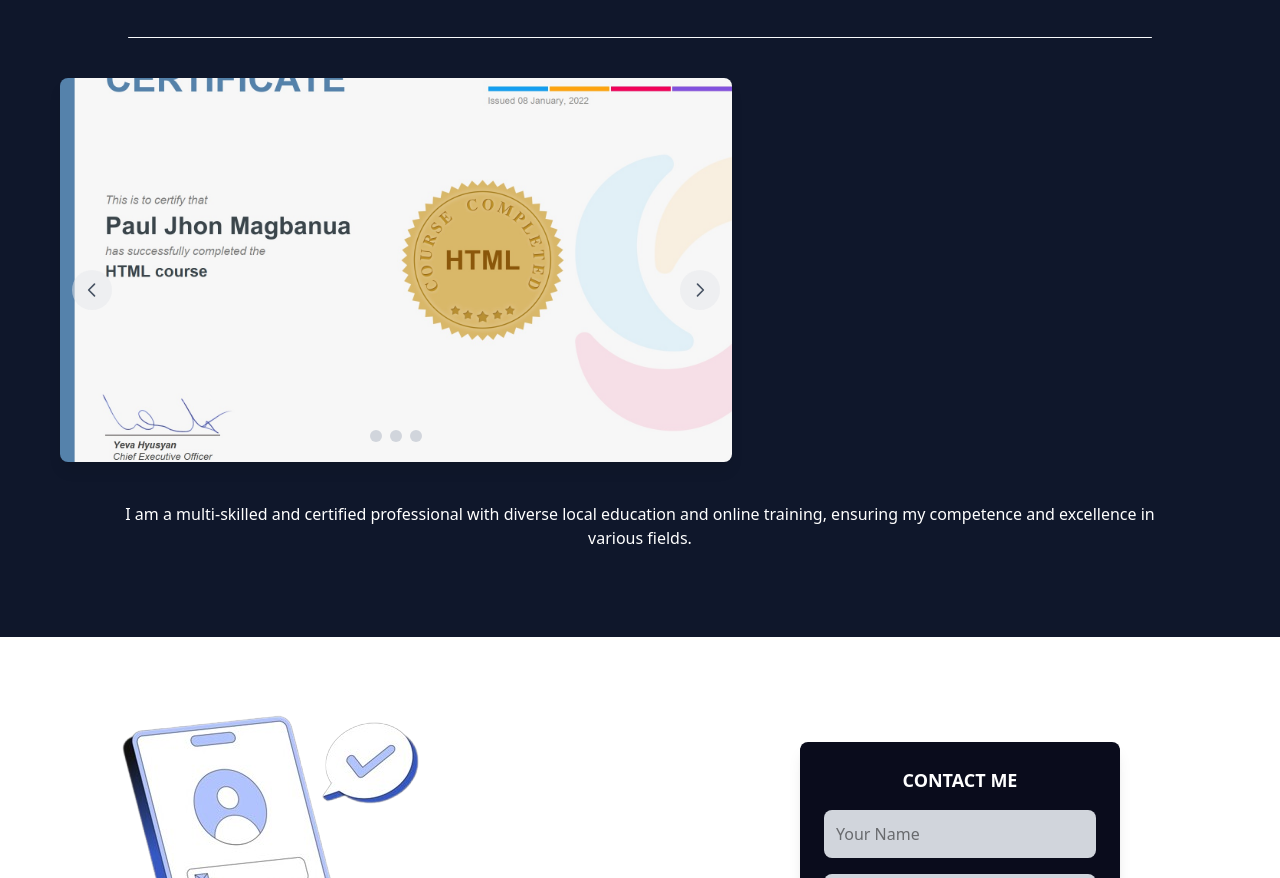
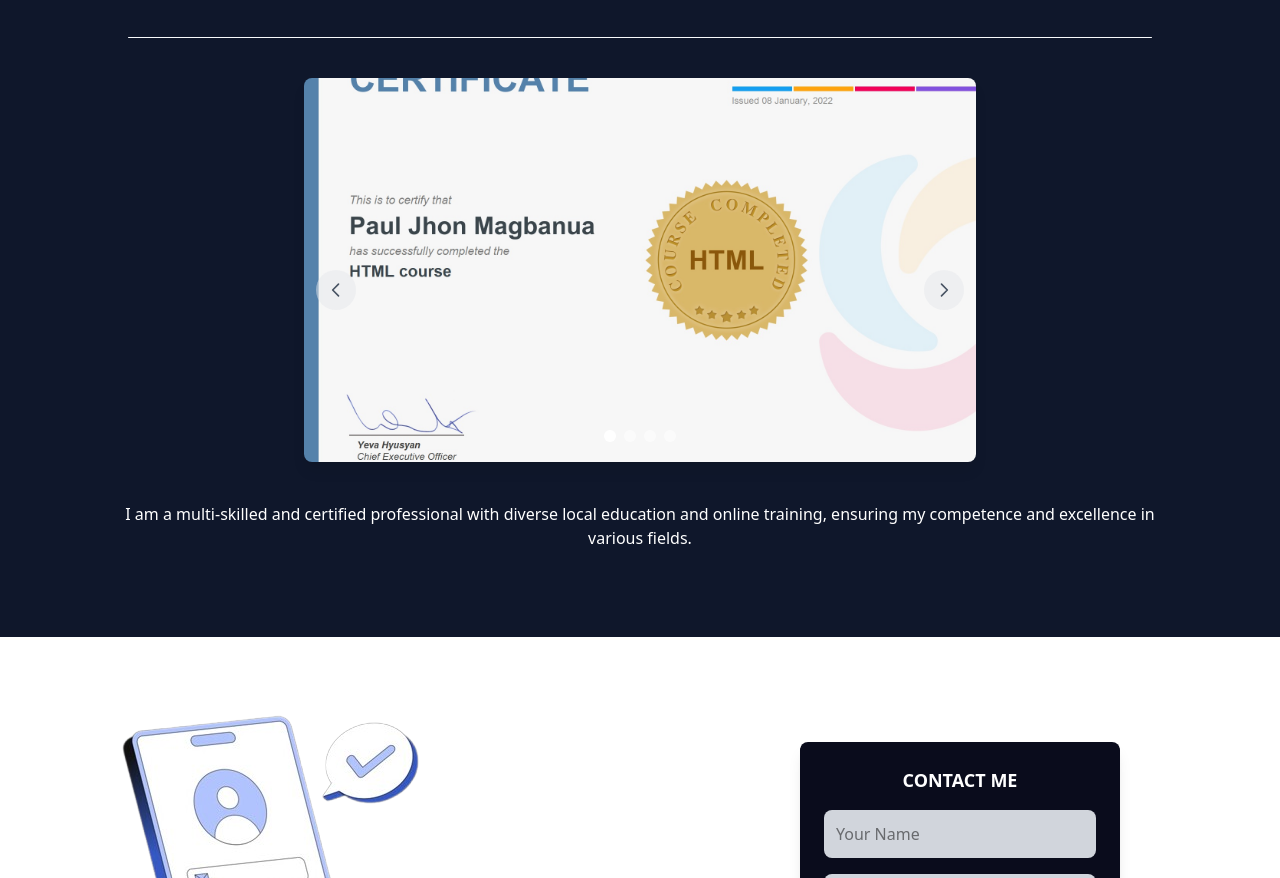
Before and after one commit to peps778/Portfolio-v3, a plain HTML site: page PROD-index.html in a window 1280 px wide. Shown: the part 2555-3433 px from the top of the page. Drawn offline with nearby package versions, Linux system fonts and the light colour scheme.

Commit message:
image carousel fix

```diff
--- a/PROD-index.html
+++ b/PROD-index.html
@@ -222,63 +222,51 @@
             <hr class="w-[80%] h-[0.5px] mx-auto mt-10 my-4 bg-slate-50 border-0 rounded-sm md:my-10 dark:bg-slate-50">
 
 
-            <!-- pagination -->
+           <!-- Pagination -->
+<div class="max-w-2xl mx-auto md:mt-10">
+    <div id="default-carousel" class="relative rounded-lg overflow-hidden shadow-lg" data-carousel="static">
 
-            <div class="max-w-2xl mx-15 mt-10">
-
-                <div id="default-carousel" class="relative rounded-lg overflow-hidden shadow-lg" data-carousel="static">
-                    <!-- Carousel wrapper -->
-                    <div class="relative w-full h-80 md:h-96" data-carousel-inner>
-                        <!-- Item 1 -->
+        <!-- Carousel Wrapper -->
+        <div class="relative w-full h-80 md:h-96 overflow-hidden" data-carousel-inner>
+            <!-- Slide 1 -->
+            <div class="hidden duration-700 ease-in-out" data-carousel-item="active">
+                <img src="./src/assets/html-cert.jpg" class="object-cover w-full h-full" alt="Slide 1">
+            </div>
+            <!-- Slide 2 -->
             <div class="hidden duration-700 ease-in-out" data-carousel-item>
-                            <img src="./src/assets/html-cert.jpg"
-                                class="object-cover w-full h-full" alt="Slide 1">
-
+                <img src="./src/assets/css-cert.jpg" class="object-cover w-full h-full" alt="Slide 2">
             </div>
-                        <!-- Item 2 -->
+            <!-- Slide 3 -->
             <div class="hidden duration-700 ease-in-out" data-carousel-item>
-                            <img src="./src/assets/css-cert.jpg"
-                                class="object-cover w-full h-full" alt="Slide 2">
+                <img src="./src/assets/sql-cert.jpg" class="object-cover w-full h-full" alt="Slide 3">
             </div>
-                        <!-- Item 3 -->
+            <!-- Slide 4 -->
             <div class="hidden duration-700 ease-in-out" data-carousel-item>
-                            <img src="./src/assets/sql-cert.jpg"
-                                class="object-cover w-full h-full" alt="Slide 3">
-                        </div>
-                        <!-- Item 4 -->
-                        <div class="hidden duration-700 ease-in-out" data-carousel-item>
-                            <img src="./src/assets/web-design-cert.jpg"
-                                class="object-cover w-full h-full" alt="Slide 4">
+                <img src="./src/assets/web-design-cert.jpg" class="object-cover w-full h-full" alt="Slide 4">
             </div>
         </div>
+
         <!-- Slider indicators -->
-                    <div class="flex absolute bottom-5 left-1/2 z-30 -translate-x-1/2 space-x-2" data-carousel-indicators>
-                        <button type="button" class="w-3 h-3 rounded-full bg-gray-300 hover:bg-gray-400 focus:outline-none focus:bg-gray-400 transition"></button>
-                        <button type="button" class="w-3 h-3 rounded-full bg-gray-300 hover:bg-gray-400 focus:outline-none focus:bg-gray-400 transition"></button>
-                        <button type="button" class="w-3 h-3 rounded-full bg-gray-300 hover:bg-gray-400 focus:outline-none focus:bg-gray-400 transition"></button>
+        <div class="flex absolute bottom-5 left-1/2 z-30 -translate-x-1/2 space-x-2">
+            <button type="button" data-carousel-slide-to="0" class="w-3 h-3 rounded-full bg-gray-300 hover:bg-gray-400 focus:bg-gray-400"></button>
+            <button type="button" data-carousel-slide-to="1" class="w-3 h-3 rounded-full bg-gray-300 hover:bg-gray-400 focus:bg-gray-400"></button>
+            <button type="button" data-carousel-slide-to="2" class="w-3 h-3 rounded-full bg-gray-300 hover:bg-gray-400 focus:bg-gray-400"></button>
+            <button type="button" data-carousel-slide-to="3" class="w-3 h-3 rounded-full bg-gray-300 hover:bg-gray-400 focus:bg-gray-400"></button>
+        </div>
 
-                    </div>
         <!-- Slider controls -->
-                    <button type="button"
-                        class="flex absolute top-1/2 left-3 z-40 items-center justify-center w-10 h-10 bg-gray-200/50 rounded-full hover:bg-gray-300 focus:outline-none transition"
-                        data-carousel-prev>
-                        <svg class="w-5 h-5 text-gray-600" fill="none" stroke="currentColor" viewBox="0 0 24 24"
-                            xmlns="http://www.w3.org/2000/svg">
+        <button type="button" class="flex absolute top-1/2 left-3 z-40 items-center justify-center w-10 h-10 bg-gray-200/50 rounded-full hover:bg-gray-300 focus:outline-none transition" data-carousel-prev>
+            <svg class="w-5 h-5 text-gray-600" fill="none" stroke="currentColor" viewBox="0 0 24 24" xmlns="http://www.w3.org/2000/svg">
                 <path stroke-linecap="round" stroke-linejoin="round" stroke-width="2" d="M15 19l-7-7 7-7"></path>
             </svg>
         </button>
-                    <button type="button"
-                        class="flex absolute top-1/2 right-3 z-40 items-center justify-center w-10 h-10 bg-gray-200/50 rounded-full hover:bg-gray-300 focus:outline-none transition"
-                        data-carousel-next>
-                        <svg class="w-5 h-5 text-gray-600" fill="none" stroke="currentColor" viewBox="0 0 24 24"
-                            xmlns="http://www.w3.org/2000/svg">
+        <button type="button" class="flex absolute top-1/2 right-3 z-40 items-center justify-center w-10 h-10 bg-gray-200/50 rounded-full hover:bg-gray-300 focus:outline-none transition" data-carousel-next>
+            <svg class="w-5 h-5 text-gray-600" fill="none" stroke="currentColor" viewBox="0 0 24 24" xmlns="http://www.w3.org/2000/svg">
                 <path stroke-linecap="round" stroke-linejoin="round" stroke-width="2" d="M9 5l7 7-7 7"></path>
             </svg>
         </button>
     </div>
     <script src="https://unpkg.com/flowbite@1.4.0/dist/flowbite.js"></script>
-
-
 </div>
 
             <div class="mt-10 mx-30">
```
Lines whose indentation alone changed are shown as unchanged.
